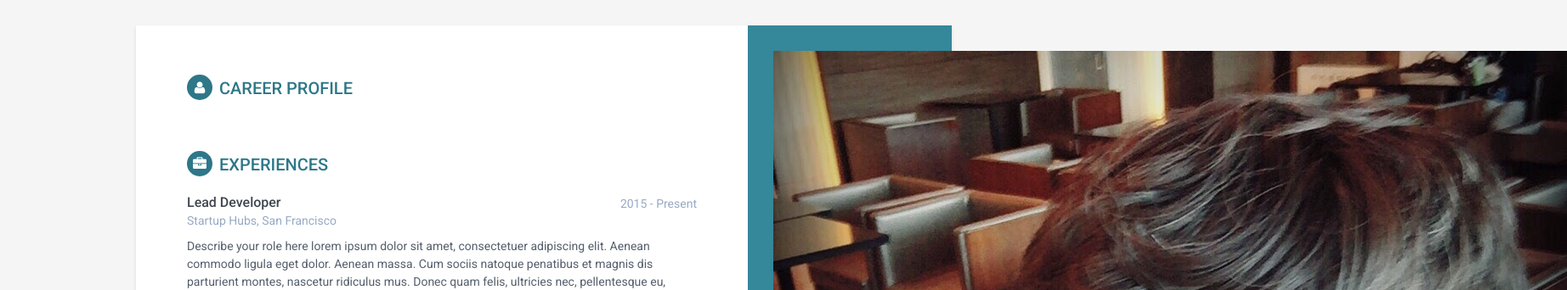
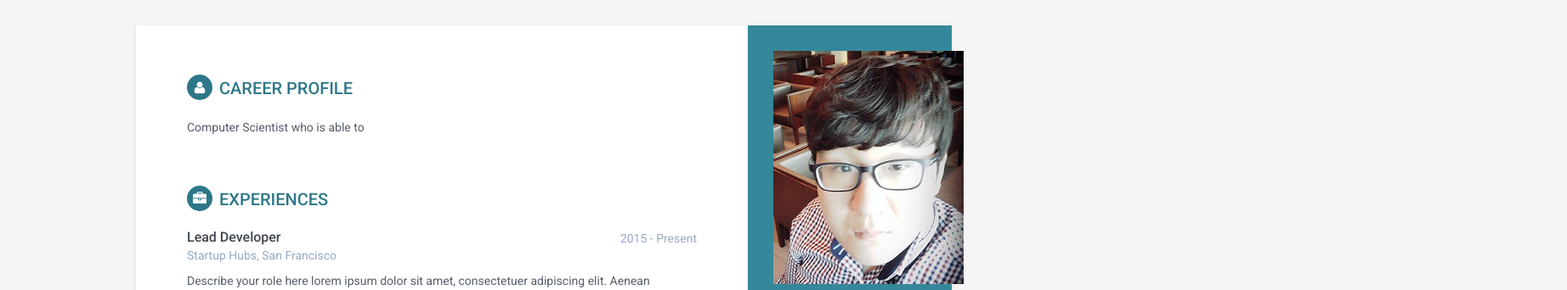
Before and after one commit to tgnice/tgnice.github.io, a plain HTML site: page index.html in a window 1280 px wide. Shown: the top 342 px of the page at 85% size, 1844 px wide, since content can reach past the window. Drawn offline with Linux system fonts and the light colour scheme.

Commit message:
changed picture

```diff
--- a/index.html
+++ b/index.html
@@ -37,7 +37,7 @@
 	<div class="wrapper">
 		<div class="sidebar-wrapper">
 			<div class="profile-container">
-				<img class="profile" src="assets/images/profile.jpg" alt="" />
+				<img class="profile" src="assets/images/profile.png" alt="" />
 				<h1 class="name">Seo SeungHyun</h1>
 				<h3 class="tagline">Computer Scientist</h3>
 			</div>
@@ -106,6 +106,7 @@
 				</h2>
 				<div class="summary">
 					<p>
+					Computer Scientist who is able to
 					</p>
 				</div>
 				<!--//summary-->
```
